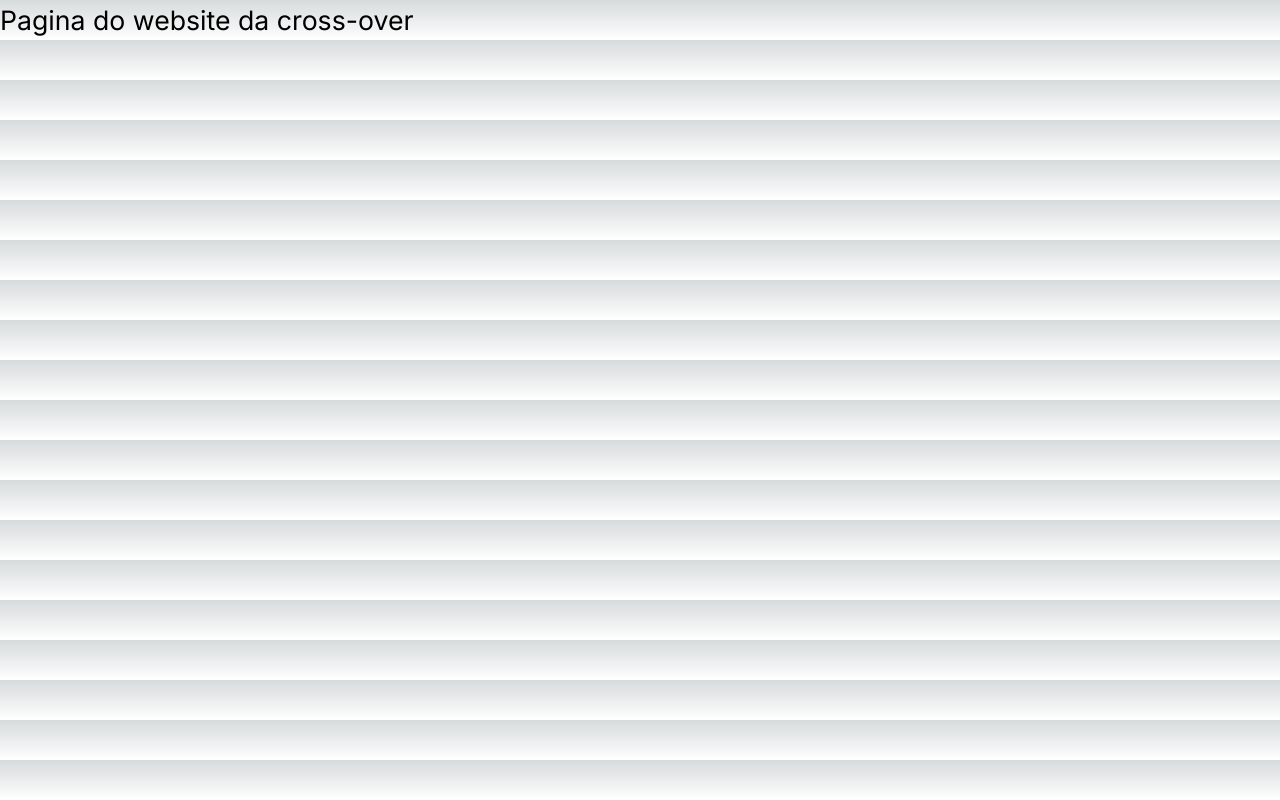
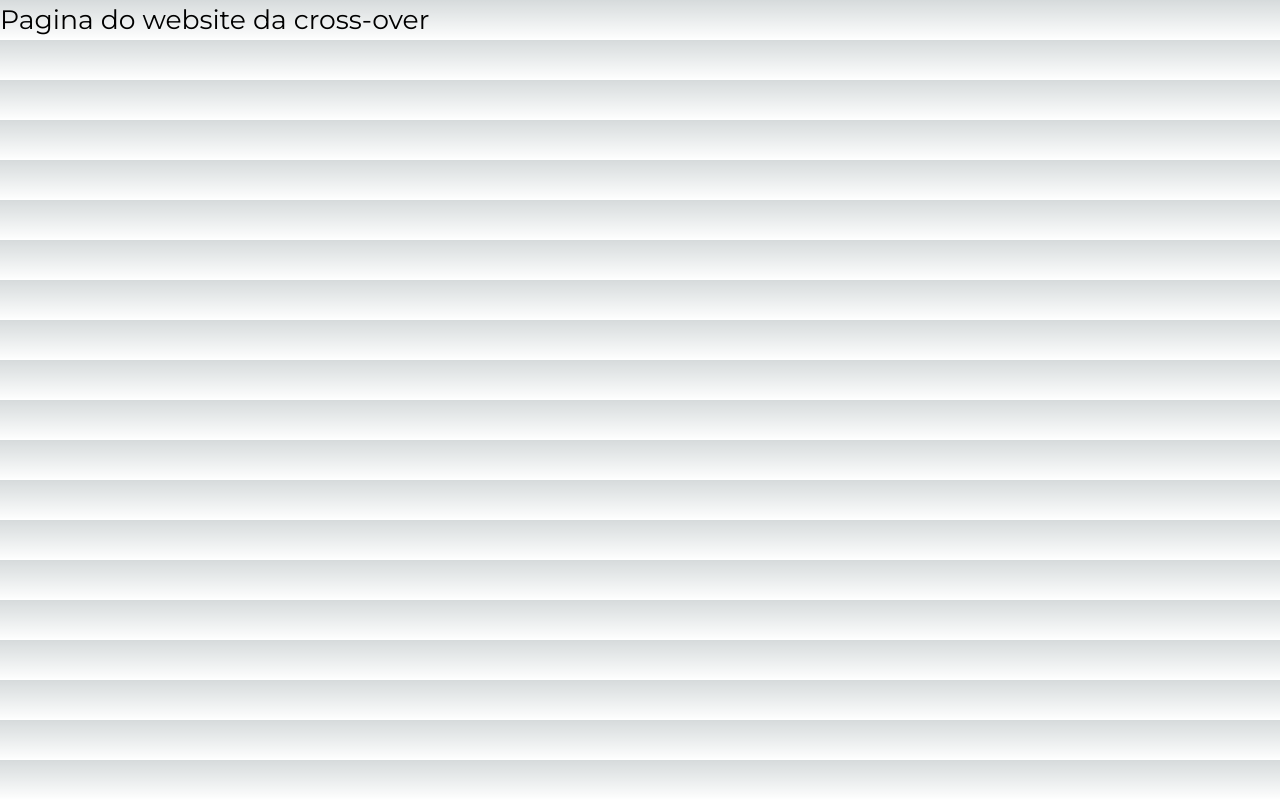
Before and after one commit to aja-silason/cross-over, a Next.js app: page / in a window 1280 px wide. Built offline with nearby package versions, Linux system fonts and the light colour scheme.

Commit message:
wip: add Montserrat font in app

```diff
--- a/src/app/layout.tsx
+++ b/src/app/layout.tsx
@@ -1,8 +1,8 @@
 import type { Metadata } from "next";
-import { Inter } from "next/font/google";
+import { Montserrat } from "next/font/google";
 import "./globals.css";
 
-const inter = Inter({ subsets: ["latin"] });
+const font = Montserrat({ subsets: ["latin"] });
 
 export const metadata: Metadata = {
   title: "Cross Over",
@@ -16,7 +16,9 @@
 }>) {
   return (
     <html lang="pt-ao">
-      <body className={inter.className}>{children}</body>
+      <head>
+      </head>
+      <body className={font.className}>{children}</body>
     </html>
   );
 }
```
